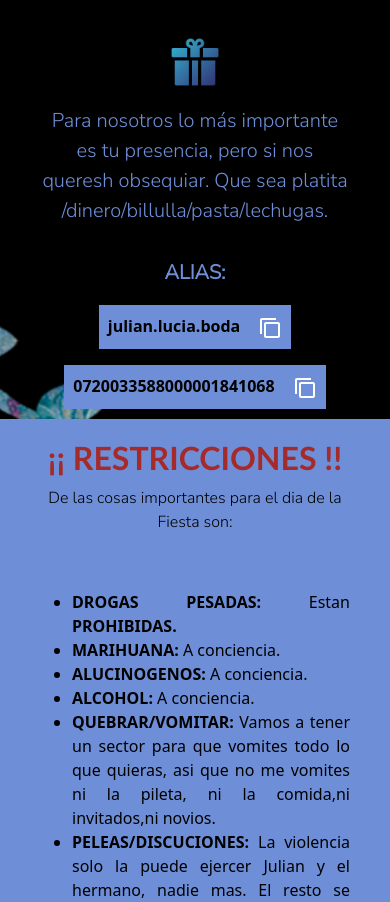
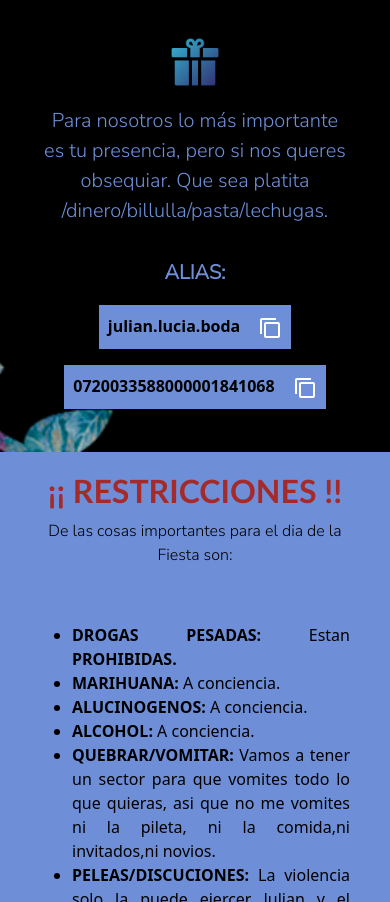
Before and after one commit to JohannaPadilla/boda_july_y_lu, a plain HTML site: page index.html in a window 390 px wide. Shown: the part 4990-5892 px from the top of the page. Drawn offline with nearby package versions, Linux system fonts and the light colour scheme; a script that the page names is missing; a web font is replaced by a local one.

Commit message:
correccion de vista movile tres

```diff
--- a/Style/style.css
+++ b/Style/style.css
@@ -582,10 +582,9 @@ footer .icono {
   .requerimientos {
     font-size: 2em;
   }
-  /* .regalos {
-    background-image: url(./img/imagen\ final_3.png);
-    background-position: bottom;
-  } */
+  .regalos {
+    height: auto;
+  }
   .galeria {
     display: grid;
     grid-template-columns: 1fr 1fr;
--- a/index.html
+++ b/index.html
@@ -163,9 +163,8 @@
     <div class="regalos">
       <div class="regalos-card">
         <img class="icono" src="Image/iconos/regalo.png" style="margin-bottom: 15px;" alt="iconocard">
-        <p>Para nosotros lo más importante es tu presencia, pero si nos queresh obsequiar.
+        <p>Para nosotros lo más importante es tu presencia, pero si nos queres obsequiar.
           Que sea platita /dinero/billulla/pasta/lechugas.
-
         </p>
         <br>
         <p style="font-weight: bold;">ALIAS:</p>
```
